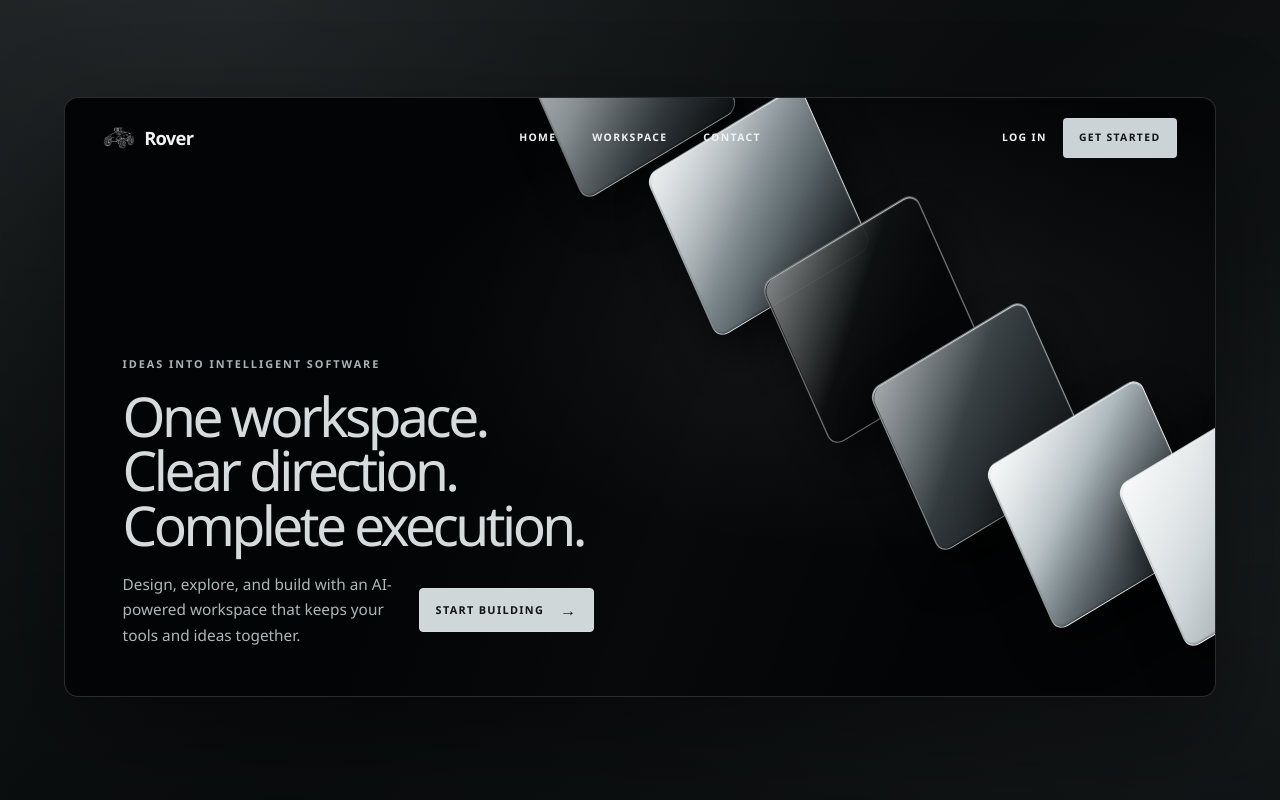
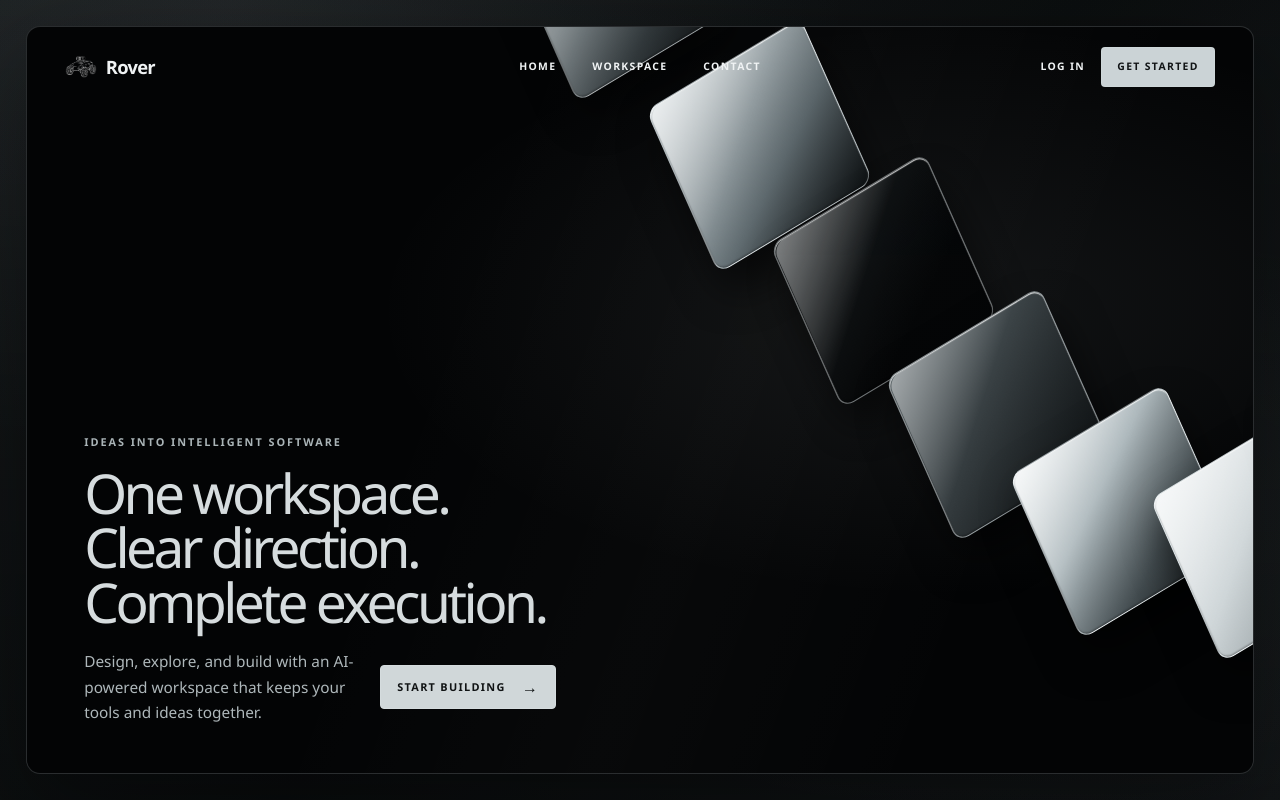
Before and after one commit to kyedoespython/Rover, a Flask app: page / in a window 1280 px wide. Run offline with Flask 3, Linux system fonts and the light colour scheme; parts of the project's set-up code (start-up, migrations or seed data) failed here and were passed over.

Commit message:
Cross device home page sizing patch

```diff
--- a/main/templates/Home/Home.html
+++ b/main/templates/Home/Home.html
@@ -15,24 +15,30 @@
 {% block content %}
 
 <style>
+    html {
+        overflow-y: auto;
+    }
+
     .home-page {
+        --landing-gutter: clamp(0.75rem, 2vw, 2rem);
         position: relative;
         z-index: 2;
         display: flex;
         min-height: 100vh;
         min-height: 100dvh;
         flex-direction: column;
-        padding: 1px 0 2rem;
+        padding: var(--landing-gutter);
     }
 
     .landing-shell {
         position: relative;
         isolation: isolate;
         display: flex;
-        width: min(calc(100% - clamp(2rem, 12vw, 8rem)), 1440px);
-        min-height: min(75vh, 760px);
+        width: 100%;
+        min-height: calc(100vh - var(--landing-gutter) - var(--landing-gutter));
+        min-height: calc(100dvh - var(--landing-gutter) - var(--landing-gutter));
         flex-direction: column;
-        margin: clamp(2rem, 12vh, 7rem) auto 4vh;
+        margin: 0 auto;
         overflow: hidden;
         border: 1px solid rgba(200, 209, 212, 0.2);
         border-radius: 14px;
@@ -134,7 +140,7 @@
 
     .metal-tile {
         position: absolute;
-        width: clamp(7rem, 14vw, 13rem);
+        width: clamp(7rem, 14vw, 22rem);
         aspect-ratio: 1;
         border: 1px solid rgba(235, 241, 243, 0.45);
         border-radius: 13px;
@@ -240,12 +246,6 @@
     }
 
     @media (max-width: 760px) {
-        .landing-shell {
-            width: calc(100% - 1.5rem);
-            min-height: min(84vh, 740px);
-            margin: 1rem auto 1.5rem;
-        }
-
         .landing-nav {
             grid-template-columns: 1fr auto;
             padding: 1rem;
@@ -287,15 +287,6 @@
     }
 
     @media (max-height: 600px) and (orientation: landscape) {
-        .home-page {
-            padding-bottom: 0;
-        }
-
-        .landing-shell {
-            min-height: calc(100dvh - 2rem);
-            margin: 1rem auto 0;
-        }
-
         .landing-nav {
             padding-top: 0.75rem;
             padding-bottom: 0.75rem;
```
